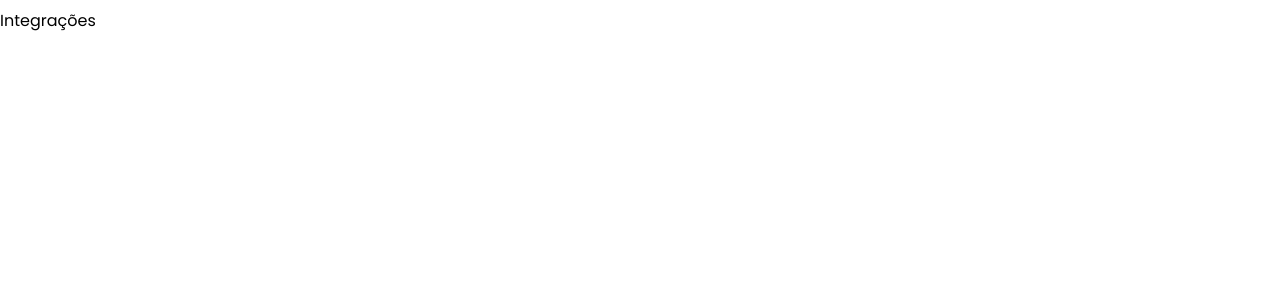
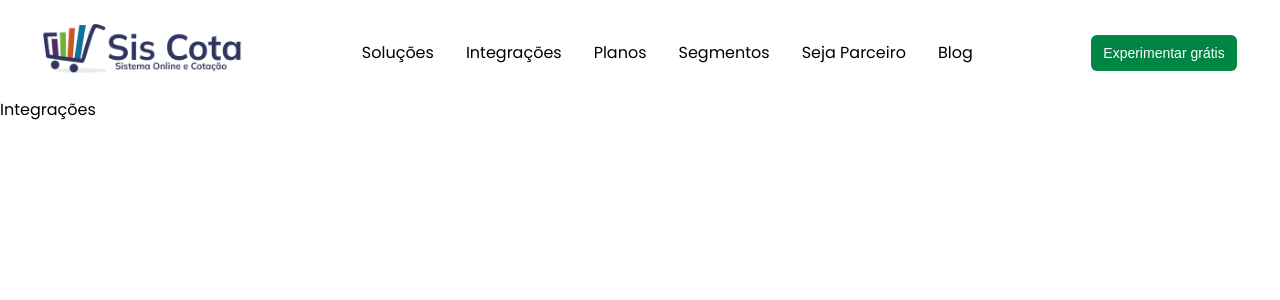
Before and after one commit to GustavoRMendes/sistema-de-cotacao, a Next.js app: page /integracoes in a window 1280 px wide. Shown: the top 300 px of the page. Built offline with nearby package versions, Linux system fonts and the light colour scheme.

Commit message:
header in pages

```diff
--- a/src/app/integracoes/page.tsx
+++ b/src/app/integracoes/page.tsx
@@ -1,9 +1,11 @@
+import HeaderPage from '@/components/header'
 import React from 'react'
 
 export default function IntegracoesPage() {
   return (
-    <div>
+    <>
+      <HeaderPage/>
       Integrações
-    </div>
+    </>
   )
 }
```
